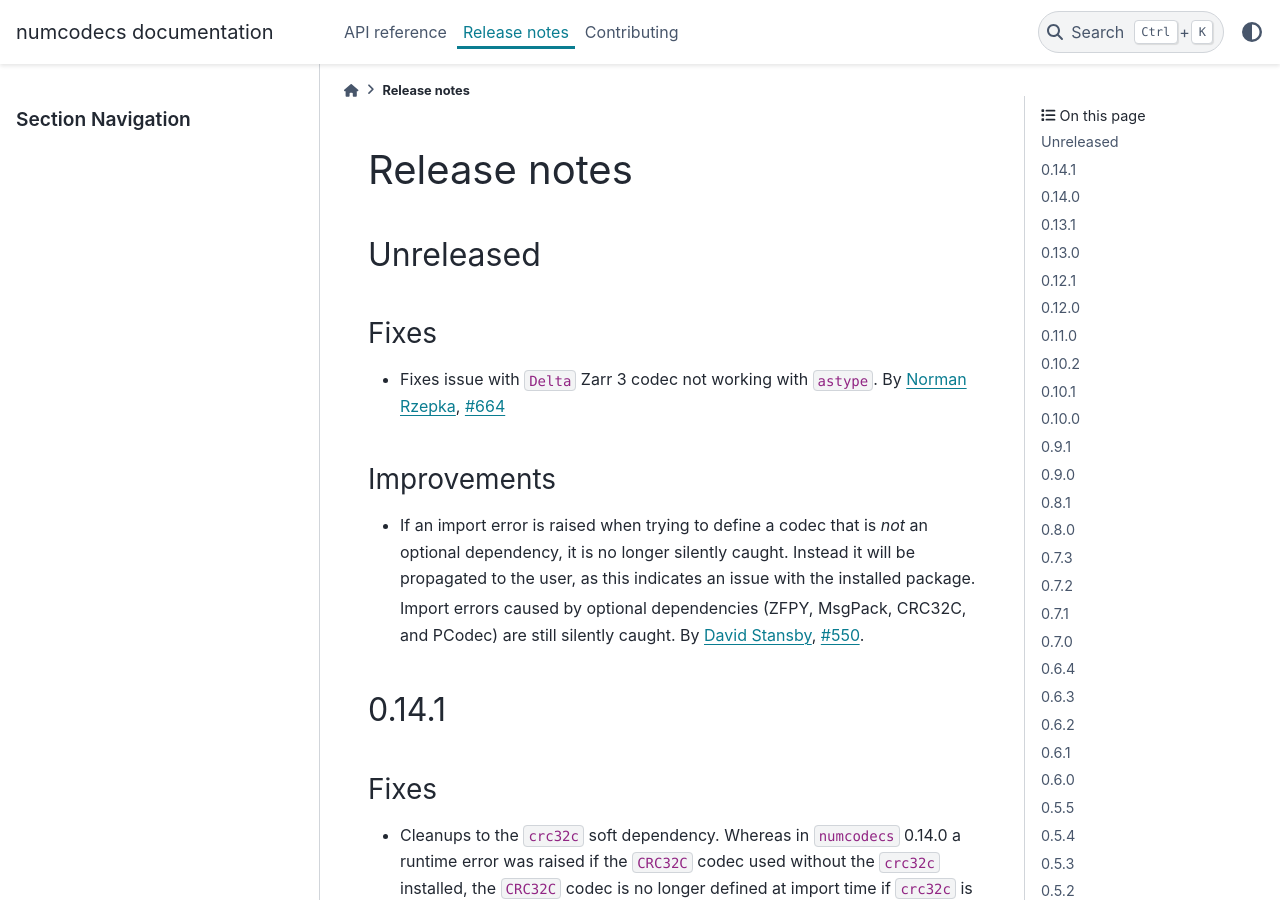
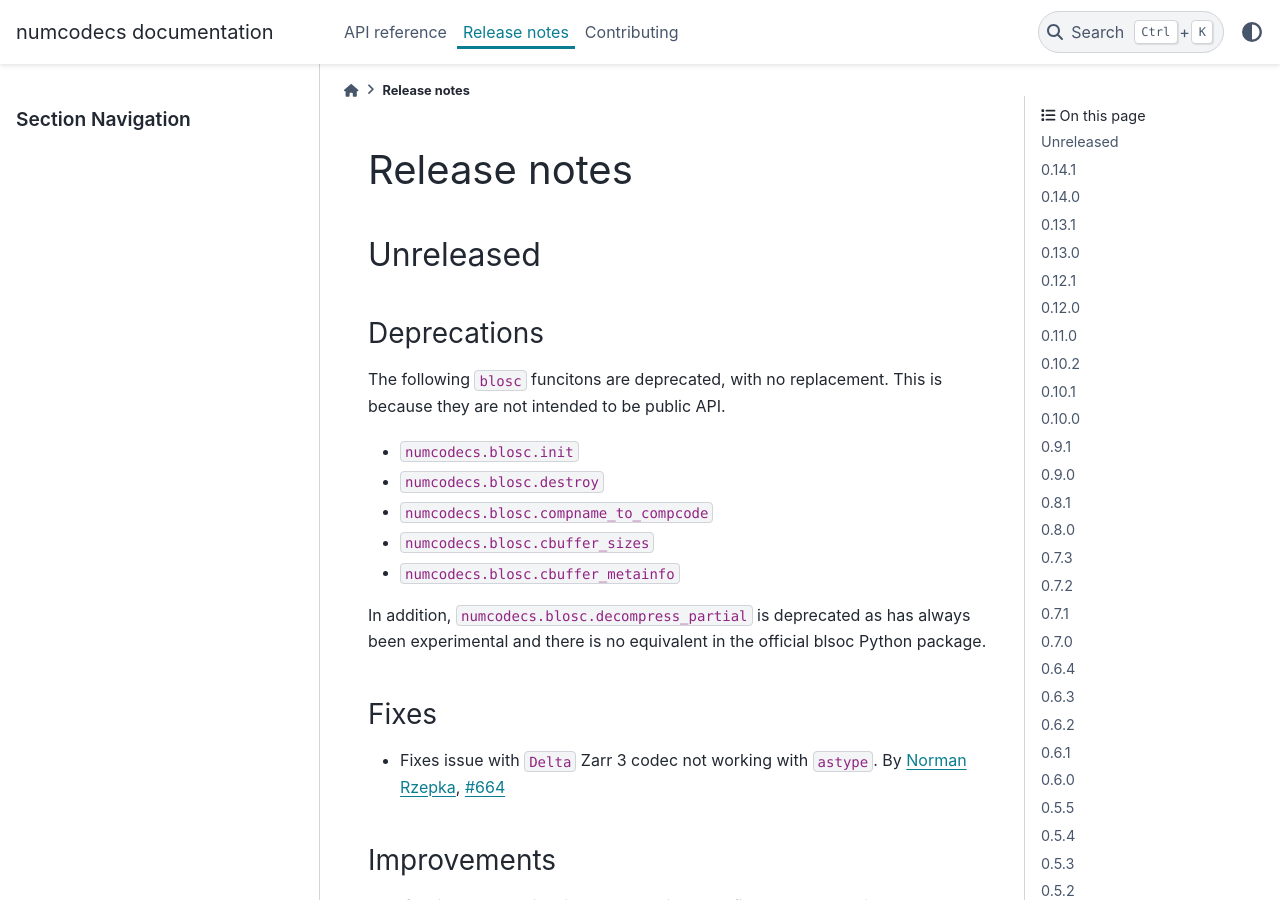
Before and after one commit to zarr-developers/numcodecs, a Sphinx documentation site: the page built from docs/release.rst, in a window 1280 px wide and 900 px high. Built offline with Sphinx 7.4.7 and the PyData theme 0.15.4, drawn with Linux system fonts in a browser that asks for light colours; the version number could not be read and is left out.

Commit message:
Add release notes

```diff
--- a/docs/release.rst
+++ b/docs/release.rst
@@ -15,6 +15,21 @@ Release notes
 
 Unreleased
 ----------
+
+Deprecations
+~~~~~~~~~~~~
+The following ``blosc`` funcitons are deprecated, with no replacement.
+This is because they are not intended to be public API.
+
+- ``numcodecs.blosc.init``
+- ``numcodecs.blosc.destroy``
+- ``numcodecs.blosc.compname_to_compcode``
+- ``numcodecs.blosc.cbuffer_sizes``
+- ``numcodecs.blosc.cbuffer_metainfo``
+
+In addition, ``numcodecs.blosc.decompress_partial`` is deprecated as
+has always been experimental and there is no equivalent in the official
+blsoc Python package.
 
 Fixes
 ~~~~~
```
